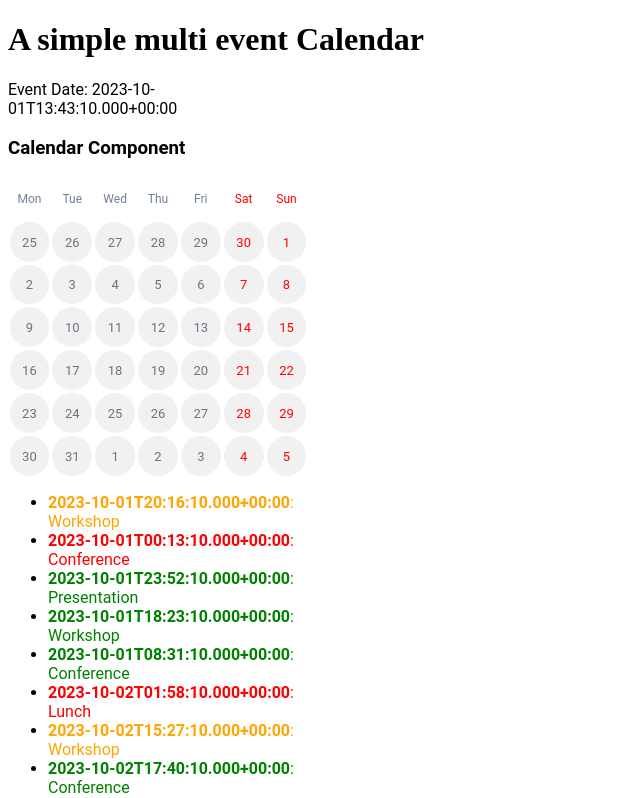
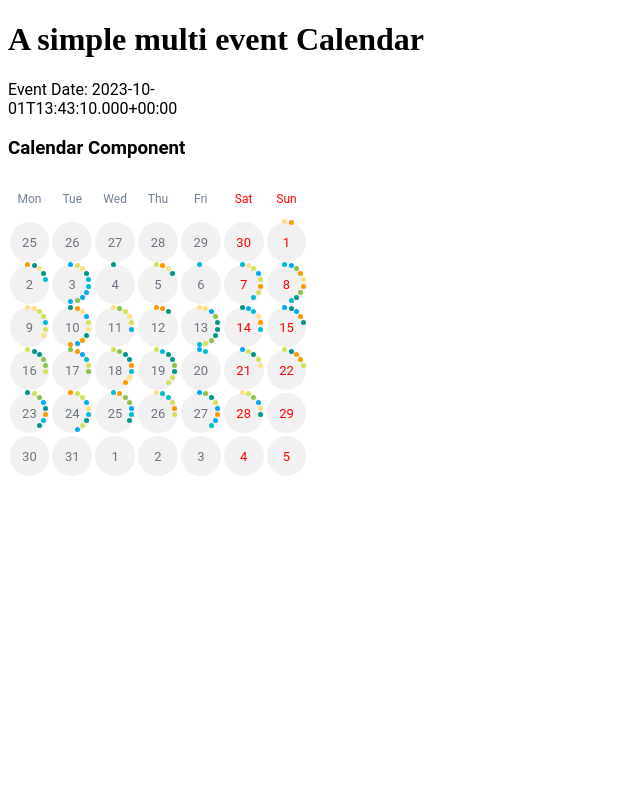
Before and after one commit to mehrizi/multi-event, a React (Vite) app: page / in a window 1280 px wide. Shown: the top 798 px of the page, without its empty margins (0-640 px from the left). Built offline with nearby package versions, Linux system fonts and the light colour scheme.

Commit message:
First apperance as dots on calendar

```diff
--- a/src/App.scss
+++ b/src/App.scss
@@ -11,14 +11,14 @@ $h: 23px;
     display: block;
     font-family: roboto;
 
-    .multi-event-calendar::after {
+    .me-calendar::after {
         content: "";
         clear: both;
         display: table;
     }
 
-    .multi-event-calendar {
-        .multi-event-day {
+    .me-calendar {
+        .me-day {
             width: $cellWidth - $spacing;
             padding-top: $cellWidth - $spacing;
             margin: 0.5 * $spacing;
@@ -100,61 +100,20 @@ $h: 23px;
                     color: #718096;
                 }
 
-                &.tenders-container {
-                    top: 0;
-                    width: 100%;
-                    height: 100%;
-                    z-index: 5;
 
-                    >span {
-                        transition: background-color 0.1s, transform 0.6s ease-out,
-                            left 0.6s;
-                        width: $w;
-                        height: $h;
-                        overflow: visible;
-                        position: absolute;
-                        box-sizing: border-box;
-                        display: block;
-                        //transform: translateY(-1*$hw) translateX(-1*$hw);
-                        z-index: 5;
-                        padding: 0 5px 0 0;
-                        text-indent: 10px;
-                        line-height: $h;
-
-                        >span {
-                            visibility: hidden;
-                            transition: all 0.5s, visibility 0;
-                            white-space: nowrap;
             }
-
-                        @for $i from 1 through 10 {
-                            &:nth-child(#{$i}) {
-                                left: 50%+ 47% * math.sin(($i - 1) * 20deg); //calc(50% - $hw);
-                                top: 50% - 47% * math.cos(($i - 1) * 20deg);
-                            }
-                        }
-
-                        i.dot {
-                            border: 1px solid white;
-                            position: absolute;
-                            left: -$hw;
-                            top: -$hw;
-                        }
-                    }
-                }
-
             &:hover {
-                    &.tenders-container {
+                >div.me-events-container {
                     z-index: 6;
 
-                        >span {
+                    >div.me-event {
                         background: white;
                         width: fit-content;
                         box-shadow: -4px 0px 6px rgba(0, 0, 0, 0.3);
                         z-index: 6;
                         border-radius: 0 7px 7px 7px;
-                            left: 15%;
-                            top: 0;
+                        left: 15% !important;
+                        top: 0 !important;
 
                         //transform: translateX(0) translateY(-50%);
                         >span {
@@ -174,9 +133,61 @@ $h: 23px;
                     }
                 }
             }
+
+            >div.me-events-container {
+                top: 0;
+                width: 100%;
+                height: 100%;
+                z-index: 5;
+
+                >div.me-event {
+                    transition: background-color 0.1s, transform 0.6s ease-out,
+                        left 0.6s;
+                    width: $w;
+                    height: $h;
+                    overflow: visible;
+                    position: absolute;
+                    box-sizing: border-box;
+                    display: block;
+                    //transform: translateY(-1*$hw) translateX(-1*$hw);
+                    z-index: 5;
+                    padding: 0 5px 0 0;
+                    text-indent: 10px;
+                    line-height: $h;
+
+                    >span {
+                        visibility: hidden;
+                        transition: all 0.5s, visibility 0;
+                        white-space: nowrap;
+
+                        >span.me-event-time{
+                            padding-right: 10px;
+                            font-weight: bold;
+
+                        }
+                    }
+
+                    @for $i from 1 through 10 {
+                        &:nth-child(#{$i}) {
+                            left: 50%+ 46% * math.sin(($i - 1) * 20deg); //calc(50% - $hw);
+                            top: 50% - 47% * math.cos(($i - 1) * 20deg);
+                        }
+                    }
+
+                    i.dot {
+                        // border: 1px solid rgb(116, 116, 116);
+                        position: absolute;
+                        width: 5px;
+                        height:5px;
+                        border-radius:50%;
+                        left: -$hw;
+                        top: -$hw;
+                    }
                 }
             }
 
         }
 
     }
+
+}
--- a/src/App.tsx
+++ b/src/App.tsx
@@ -14,7 +14,7 @@ function App() {
   while (dateNow.toFormat("dd") <=dateEnd.toFormat("dd"))
   {
     const eventFactory = new EventFactory(dateNow);
-    events=events.concat(eventFactory.generateRandomEventArray(5));
+    events=events.concat(eventFactory.generateRandomEventArray(Math.ceil(Math.random()*10)));
     dateNow=dateNow.plus({days:1});
   }
 
--- a/src/assets/Components/Calendar.tsx
+++ b/src/assets/Components/Calendar.tsx
@@ -23,43 +23,55 @@ function Calendar({ config, events, now }: CalendarProps): JSX.Element {
   }
   console.log(days);
 
+  const getDayEvents = (day: luxon) => {
+    return events?.filter((event) => {
+      return event.time.toFormat("yyyy-MM-dd") == day.toFormat("yyyy-MM-dd");
+    });
+  };
   return (
     <div>
       <h3>Calendar Component</h3>
-      <div className="multi-event-calendar">
+      <div className="me-calendar">
         {days.map((day, i) => {
-          if (i >= 7) return;
-          let classes = "multi-event-day day-name";
+          if (i >= 7) return <span />;
+          let classes = "me-day day-name";
           if (config?.weekends.indexOf(1 * day.toFormat("c")) > -1)
             classes += " weekend";
           return (
-            <div className={classes}>
+            <div className={classes} key={i}>
               <span>{day.toFormat("ccc")}</span>
             </div>
           );
         })}
-        {days.map((day) => {
-          let classes = "multi-event-day";
+        {days.map((day, i) => {
+          let dayEvents = getDayEvents(day);
+          let classes = "me-day";
           if (day.toFormat("d") == "1") classes += " month-first-day";
           if (config?.weekends.indexOf(1 * day.toFormat("c")) > -1)
             classes += " weekend";
           return (
-            <div className={classes}>
+            <div className={classes} key={i}>
               <span>{day.toFormat("d")}</span>
+              <div className="me-events-container">
+                {dayEvents.map((event) => (
+                  <div className="me-event">
+                    <i
+                      className="dot"
+                      style={{ background: event.color ?? "#00F" }}
+                    ></i>
+                    <span>
+                      <span className="me-event-time">
+                      {event.time.toFormat("HH:mm")}
+                      </span>
+                      {event.title}
+                      </span>
+                  </div>
+                ))}
+              </div>
             </div>
           );
         })}
       </div>
-      <ul>
-        {events.map((event, index) => (
-          <li key={index}>
-            <div style={{ color: event.color }}>
-              <strong>{event.time.toISO()}</strong>: {event.title}
-            </div>
-          </li>
-        ))}
-      </ul>
-      {/* Additional calendar component logic here */}
     </div>
   );
 }
--- a/src/assets/Helpers/EventFactory.ts
+++ b/src/assets/Helpers/EventFactory.ts
@@ -5,7 +5,7 @@ export class EventFactory {
     // Define the default options
     private defaultOptions = {
       titles: ['Meeting', 'Presentation', 'Lunch', 'Workshop', 'Conference'],
-      colors: ['red', 'blue', 'green', 'yellow', 'orange'],
+      colors: ['#009688', '#00bcd4', '#03a9f4', '#d4e157', '#8bc34a','#ffe082','#ff9800'],
     };
 
     constructor(private day: DateTime) {}
```
Lines whose indentation alone changed are shown as unchanged.
